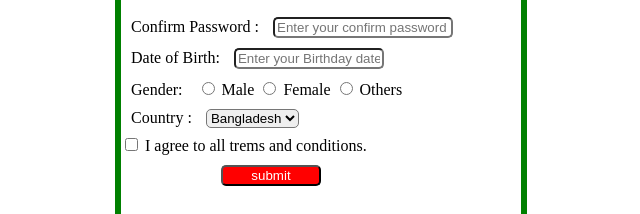
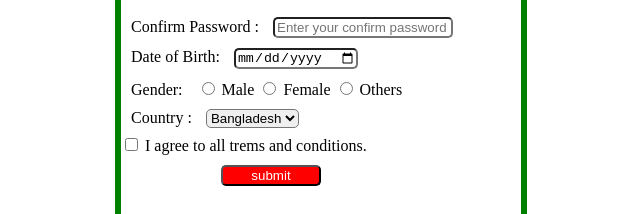
Before and after one commit to bgc-sadiya/class-test-1, a plain HTML site: page index.html in a window 1280 px wide. Shown: the part 189-403 px from the top of the page, 319-959 px from the left. Drawn offline with Linux system fonts and the light colour scheme.

Commit message:
class-test-a

```diff
--- a/index.html
+++ b/index.html
@@ -23,7 +23,7 @@
         <input class="confirm-password" type="password" value="" id="" placeholder="Enter your confirm password">
         <br>
         <label  class="dob" for="dob">Date of Birth: </label>
-        <input class="date-input" type="dob" placeholder="Enter your Birthday date" value="" id="">
+        <input class="date-input" type="date">
         <br>
         <label  class="gender"for="gender">Gender:</label>
         <input type="radio" name="Gender"> Male
--- a/style.css
+++ b/style.css
@@ -55,7 +55,6 @@
             }
             .date-input {
                 margin-bottom: 10px;
-                width:150px;
                 border-radius: 5px;
                 box-sizing: border-box;
             }
```
